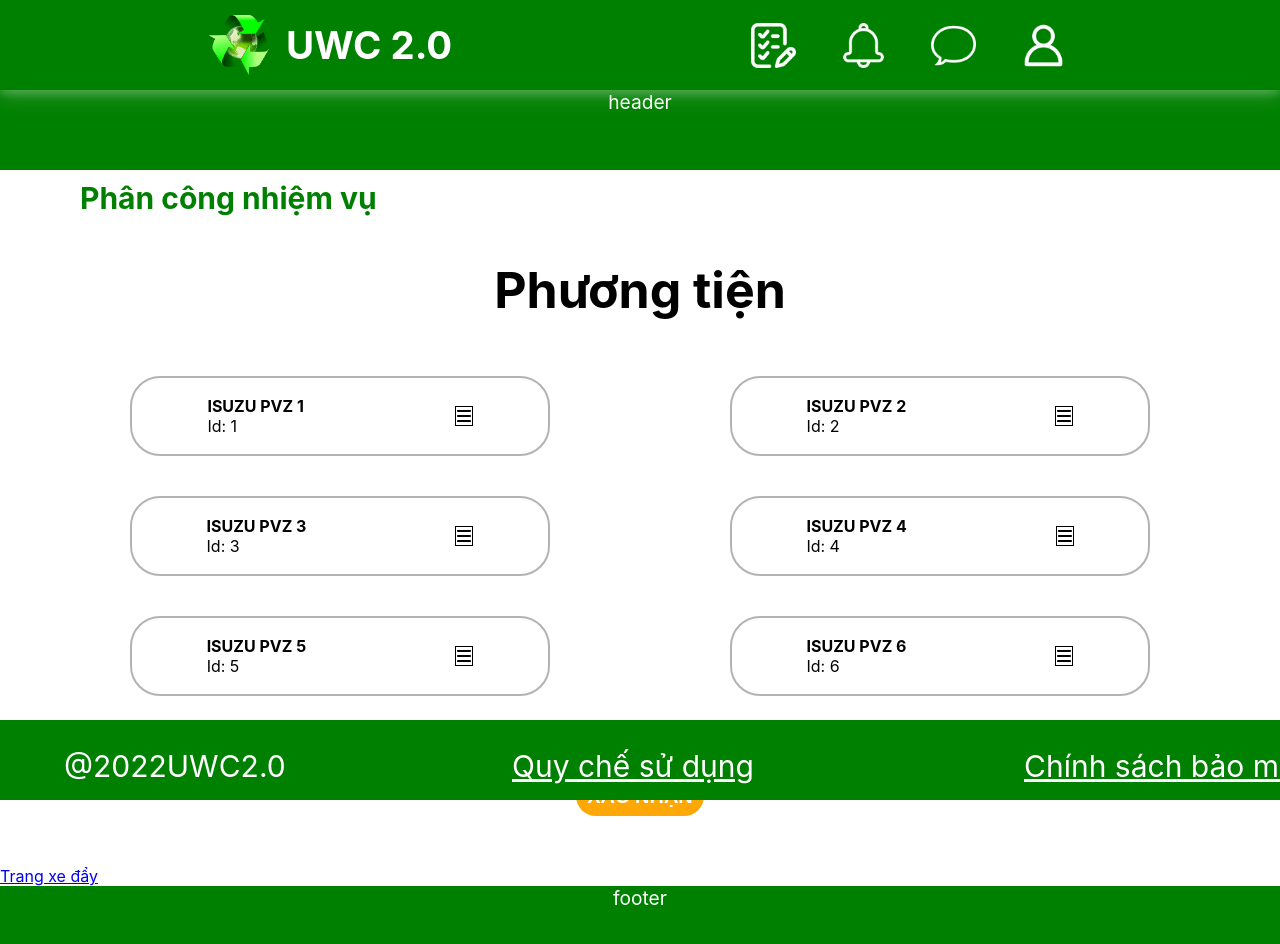
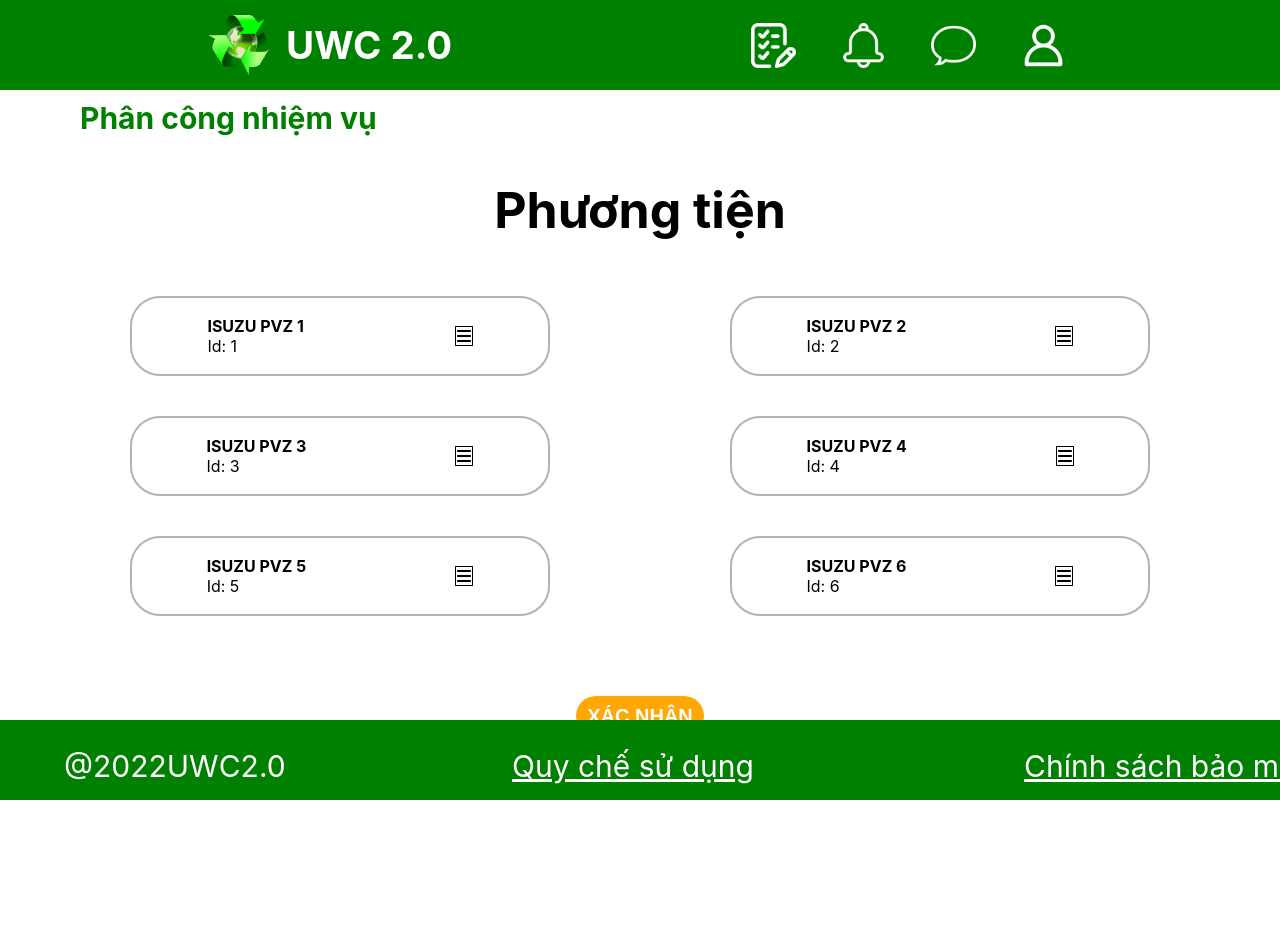
Before and after one commit to vinhkim1409/UWC_2.0, a React (Create React App) app in the folder website/: page /Vehicle in a window 1280 px wide. Shown: the top 944 px of the page. After the commit the page ends 836 px from the top, so only its background shows below. Built offline with nearby package versions, Linux system fonts and the light colour scheme.

Commit message:
small fix

```diff
--- a/website/package.json
+++ b/website/package.json
@@ -17,6 +17,7 @@
     "react": "^18.2.0",
     "react-bootstrap": "^2.6.0",
     "react-dom": "^18.2.0",
+    "react-icons": "^4.7.1",
     "react-router-dom": "^6.4.4",
     "react-scripts": "5.0.1",
     "web-vitals": "^2.1.4"
--- a/website/src/App.js
+++ b/website/src/App.js
@@ -1,6 +1,5 @@
 import "./App.css";
 import { Routes, Route } from "react-router-dom";
-import TempLink from './Temp-link';
 import Troller from "./pages/troller-vehicle assignment/Troller";
 import Vehicle from "./pages/troller-vehicle assignment/Vehicle";
 import TaskAssignment1 from "./pages/task-assignment/TaskAssignment1";
--- a/website/src/Temp-link.js
+++ /dev/null
@@ -1,11 +0,0 @@
-import { Link } from "react-router-dom";
-function TempLink() {
-    return (
-        <>
-            <Link to='/Vehicle'>Vehicle assignment</Link><br />
-            <Link to='/Troller'>Troller assignment</Link>
-        </>
-    )
-}
-
-export default TempLink
--- a/website/src/layouts/DefaultLayout/index.js
+++ b/website/src/layouts/DefaultLayout/index.js
@@ -1,11 +1,11 @@
 import Footer from "../Footer";
 import Header from "../Header";
 
-function DefaultLayout({chirldren}) {
+function DefaultLayout({children}) {
     return (
         <div className="App">
         <Header/>
-         {chirldren}
+         {children}
          <Footer/>
         </div>
 
--- a/website/src/pages/troller-vehicle assignment/Troller.js
+++ b/website/src/pages/troller-vehicle assignment/Troller.js
@@ -11,7 +11,6 @@ function Troller({troller=[]}){
 
     return(
         <>
-        <div className={cx('header')}>header</div>
         <div className={cx('main')}>
             <h3>Phân công nhiệm vụ</h3>
             <h1>Xe đẩy</h1>
@@ -29,8 +28,6 @@ function Troller({troller=[]}){
             </div>
             <Button className={cx('submit')} >Xác nhận</Button>
         </div>
-                <Link to='/Vehicle' >Trang phương tiện</Link>
-        <div className={cx('footer')}>footer</div>
         </>
     )
 }
--- a/website/src/pages/troller-vehicle assignment/Vehicle.js
+++ b/website/src/pages/troller-vehicle assignment/Vehicle.js
@@ -12,7 +12,6 @@ function Vehicle({vehicle=[]}){
 
     return(
         <>
-        <div className={cx('header')}>header</div>
         <div className={cx('main')}>
             <h3>Phân công nhiệm vụ</h3>
             <h1>Phương tiện</h1>
@@ -30,9 +29,6 @@ function Vehicle({vehicle=[]}){
             </div>
             <Button className={cx('submit')} >Xác nhận</Button>
         </div>
-        <Link to='/Troller' >Trang xe đẩy</Link>
-
-        <div className={cx('footer')}>footer</div>
         </>
     )
 }
```
Also changed, not shown: 1 other file (tests, documents, lock files or other folders).
